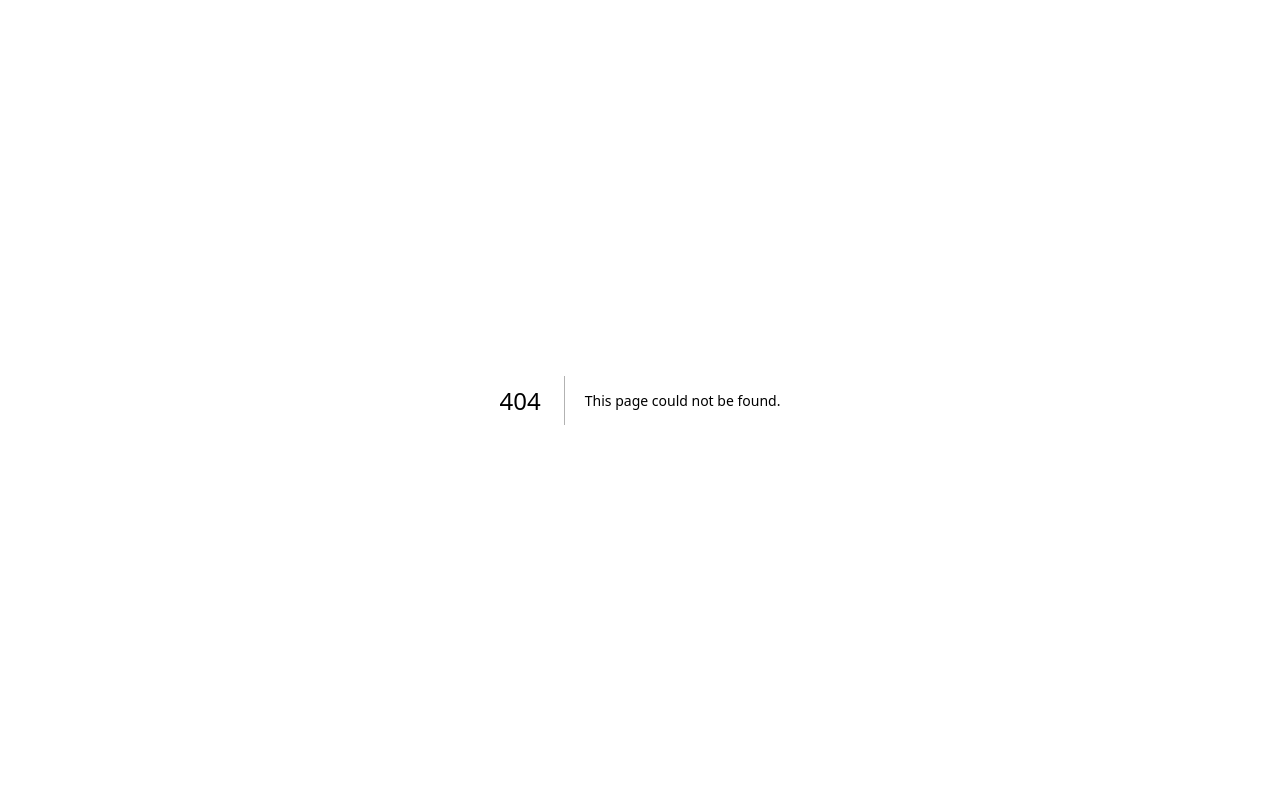
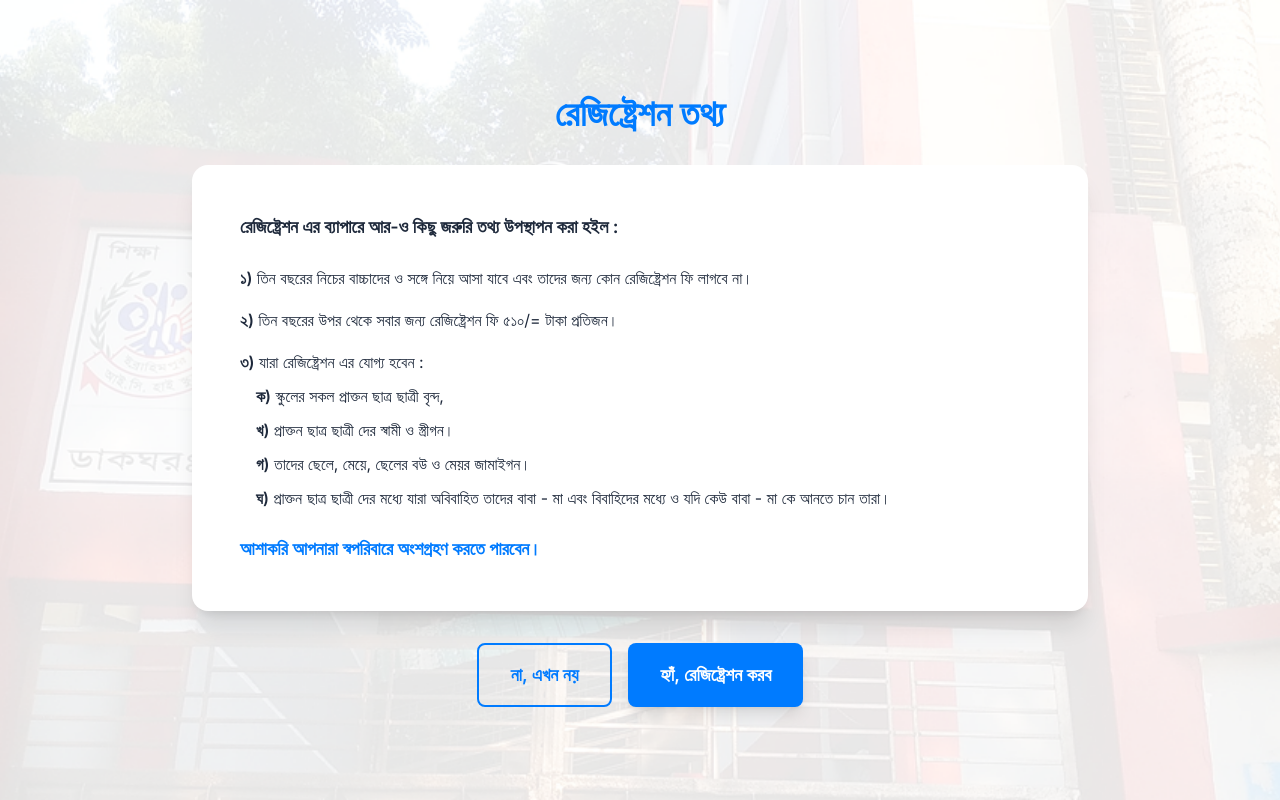
Before and after one commit to abir-ticon/reunion, a Next.js app: page /registration-info in a window 1280 px wide. Before the commit this address had no page. Built offline with nearby package versions, Linux system fonts and the light colour scheme.

Commit message:
Refactor Header and HeroBanner components to replace modal functionality with navigation to registration info page. Update RegistrationModal styling for improved layout and adjust spacing in Step1ParticipantInfo and Step2Guests components for better user experience.

```diff
--- /dev/null
+++ b/src/app/registration-info/page.tsx
@@ -0,0 +1,116 @@
+"use client";
+
+import RegistrationModal from "@/components/RegistrationModal";
+import { ModalProvider, useModal } from "@/contexts/ModalContext";
+import { useRouter } from "next/navigation";
+
+function RegistrationInfoContent() {
+  const router = useRouter();
+  const { isModalOpen, openModal, closeModal } = useModal();
+
+  const handleYes = () => {
+    openModal();
+  };
+
+  const handleNo = () => {
+    router.push("/");
+  };
+
+  return (
+    <div className="min-h-screen bg-gray-50 flex items-center justify-center px-4 py-12" style={{ backgroundImage: "url('/images/hero-bg.png')", backgroundSize: "cover", backgroundPosition: "center" }}>
+      <div className="max-w-4xl w-full">
+        {/* Header */}
+        <div className="text-center mb-8">
+          <h1 className="text-3xl md:text-4xl font-bold text-[#007BFF] mb-4">
+            রেজিষ্ট্রেশন তথ্য
+          </h1>
+        </div>
+
+        {/* Info Card */}
+        <div className="bg-white rounded-2xl shadow-xl p-8 md:p-12 mb-8">
+          <div className="space-y-6">
+            <p className="text-lg font-semibold text-[#1E293B] mb-6">
+              রেজিষ্ট্রেশন এর ব্যাপারে আর-ও কিছু জরুরি তথ্য উপস্থাপন করা হইল :
+            </p>
+
+            <div className="space-y-4 text-[#1E293B] leading-relaxed">
+              <div>
+                <p className="mb-2">
+                  <span className="font-semibold">১)</span> তিন বছরের নিচের
+                  বাচ্চাদের ও সঙ্গে নিয়ে আসা যাবে এবং তাদের জন্য কোন
+                  রেজিষ্ট্রেশন ফি লাগবে না।
+                </p>
+              </div>
+
+              <div>
+                <p className="mb-2">
+                  <span className="font-semibold">২)</span> তিন বছরের উপর থেকে
+                  সবার জন্য রেজিষ্ট্রেশন ফি ৫১০/= টাকা প্রতিজন।
+                </p>
+              </div>
+
+              <div>
+                <p className="mb-2">
+                  <span className="font-semibold">৩)</span> যারা রেজিষ্ট্রেশন এর
+                  যোগ্য হবেন :
+                </p>
+                <ul className="list-none space-y-2 ml-4 mt-2">
+                  <li>
+                    <span className="font-semibold">ক)</span> স্কুলের সকল
+                    প্রাক্তন ছাত্র ছাত্রী বৃন্দ,
+                  </li>
+                  <li>
+                    <span className="font-semibold">খ)</span> প্রাক্তন ছাত্র
+                    ছাত্রী দের স্বামী ও স্ত্রীগন।
+                  </li>
+                  <li>
+                    <span className="font-semibold">গ)</span> তাদের ছেলে, মেয়ে,
+                    ছেলের বউ ও মেয়র জামাইগন।
+                  </li>
+                  <li>
+                    <span className="font-semibold">ঘ)</span> প্রাক্তন ছাত্র
+                    ছাত্রী দের মধ্যে যারা অবিবাহিত তাদের বাবা - মা এবং বিবাহিদের
+                    মধ্যে ও যদি কেউ বাবা - মা কে আনতে চান তারা।
+                  </li>
+                </ul>
+              </div>
+
+              <div className="mt-6">
+                <p className="text-lg font-semibold text-[#007BFF]">
+                  আশাকরি আপনারা স্বপরিবারে অংশগ্রহণ করতে পারবেন।
+                </p>
+              </div>
+            </div>
+          </div>
+        </div>
+
+        {/* Action Buttons */}
+        <div className="flex gap-4 justify-center sm:flex-row flex-col">
+        <button
+            onClick={handleNo}
+            className="flex-1 sm:flex-none px-8 py-4 border-2 border-[#007BFF] text-[#007BFF] rounded-lg font-semibold text-lg hover:bg-blue-50 transition-colors cursor-pointer"
+          >
+            না, এখন নয়
+          </button>
+          <button
+            onClick={handleYes}
+            className="flex-1 sm:flex-none px-8 py-4 bg-[#007BFF] text-white rounded-lg font-semibold text-lg hover:bg-blue-700 transition-colors shadow-lg cursor-pointer"
+          >
+            হ্যাঁ, রেজিষ্ট্রেশন করব
+          </button>
+        </div>
+      </div>
+
+      {/* Registration Modal */}
+      <RegistrationModal isOpen={isModalOpen} onClose={closeModal} />
+    </div>
+  );
+}
+
+export default function RegistrationInfoPage() {
+  return (
+    <ModalProvider>
+      <RegistrationInfoContent />
+    </ModalProvider>
+  );
+}
--- a/src/components/Header.tsx
+++ b/src/components/Header.tsx
@@ -1,12 +1,12 @@
 "use client";
 
-import { useModal } from "@/contexts/ModalContext";
 import Image from "next/image";
+import { useRouter } from "next/navigation";
 import { useState } from "react";
 
 export default function Header() {
   const [isMenuOpen, setIsMenuOpen] = useState(false);
-  const { openModal } = useModal();
+  const router = useRouter();
 
   const toggleMenu = () => {
     setIsMenuOpen(!isMenuOpen);
@@ -26,7 +26,7 @@ export default function Header() {
   };
 
   const handleRegisterClick = () => {
-    openModal();
+    router.push("/registration-info");
     setIsMenuOpen(false);
   };
 
--- a/src/components/HeroBanner.tsx
+++ b/src/components/HeroBanner.tsx
@@ -1,10 +1,10 @@
 "use client";
 
-import { useModal } from "@/contexts/ModalContext";
 import Image from "next/image";
+import { useRouter } from "next/navigation";
 
 export default function HeroBanner() {
-  const { openModal } = useModal();
+  const router = useRouter();
 
   return (
     <section
@@ -28,7 +28,7 @@ export default function HeroBanner() {
 
           {/* CTA Button */}
           <button
-            onClick={openModal}
+            onClick={() => router.push("/registration-info")}
             className="bg-[#007BFF] text-white px-12 py-3 rounded-[48px] text-md transition-colors inline-flex items-center space-x-2 cursor-pointer hover:bg-blue-700"
           >
             <span>নিবন্ধন করুন</span>
--- a/src/components/RegistrationModal.tsx
+++ b/src/components/RegistrationModal.tsx
@@ -328,13 +328,12 @@ export default function RegistrationModal({
   return (
     <>
       <div
-        className="fixed inset-0 z-50 flex items-center justify-center backdrop-blur-sm"
-        style={{ backgroundColor: "#EFEFEF" }}
+        className="fixed inset-0 z-50 flex items-center justify-center backdrop-blur-sm" style={{ backgroundImage: "url('/images/hero-bg.png')", backgroundSize: "cover", backgroundPosition: "center" }}
         onClick={handleBackdropClick}
       >
-        <div className="bg-white rounded-2xl shadow-2xl max-h-[90vh] overflow-y-auto w-full md:w-[846px] mx-auto px-8 md:px-[154px] py-8 md:py-[64px]">
+        <div className="bg-white rounded-2xl shadow-2xl max-h-[90vh] overflow-y-auto w-full md:w-[846px] mx-auto px-8 md:px-[154px] py-8 md:py-[44px]">
           {/* Modal Header */}
-          <div className="mb-8">
+          <div className="mb-6">
             <h2 className="md:text-3xl text-xl font-bold text-[#1E293B] flex items-center justify-between sm:flex-row flex-col">
               {getStepTitle()}
               <p className="text-xl text-[#007BFF] font-medium">
@@ -344,7 +343,7 @@ export default function RegistrationModal({
           </div>
 
           {/* Modal Body */}
-          <div className="mb-8">{renderStepContent()}</div>
+          <div className="mb-6">{renderStepContent()}</div>
 
           {/* Navigation Buttons */}
           <div className="flex gap-6 sm:flex-row flex-col">
--- a/src/components/registration/Step1ParticipantInfo.tsx
+++ b/src/components/registration/Step1ParticipantInfo.tsx
@@ -35,7 +35,7 @@ export default function Step1ParticipantInfo({
   errors,
 }: Step1ParticipantInfoProps) {
   return (
-    <div className="space-y-6">
+    <div className="space-y-4">
       <div>
         <label
           htmlFor="name"
--- a/src/components/registration/Step2Guests.tsx
+++ b/src/components/registration/Step2Guests.tsx
@@ -44,7 +44,7 @@ export default function Step2Guests({
       </button>
 
       {guests.length === 0 ? (
-        <div className="text-center py-8 bg-gray-50 rounded-lg border border-gray-200">
+        <div className="text-center py-8 px-8 bg-gray-50 rounded-lg border border-gray-200">
           <div className="mb-4">
             <svg
               className="mx-auto h-12 w-12 text-gray-400"
```
Also changed, not shown: 1 other file (tests, documents, lock files or other folders).
